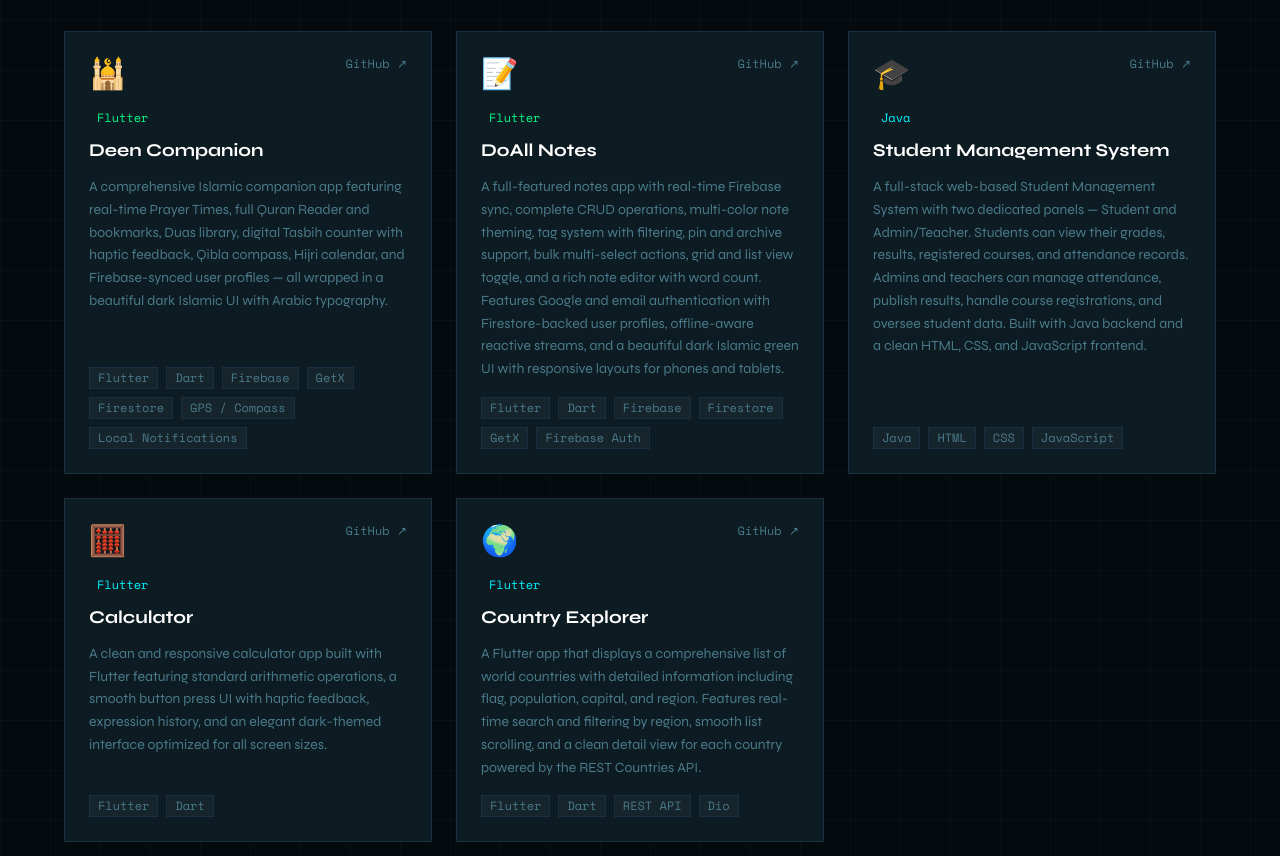
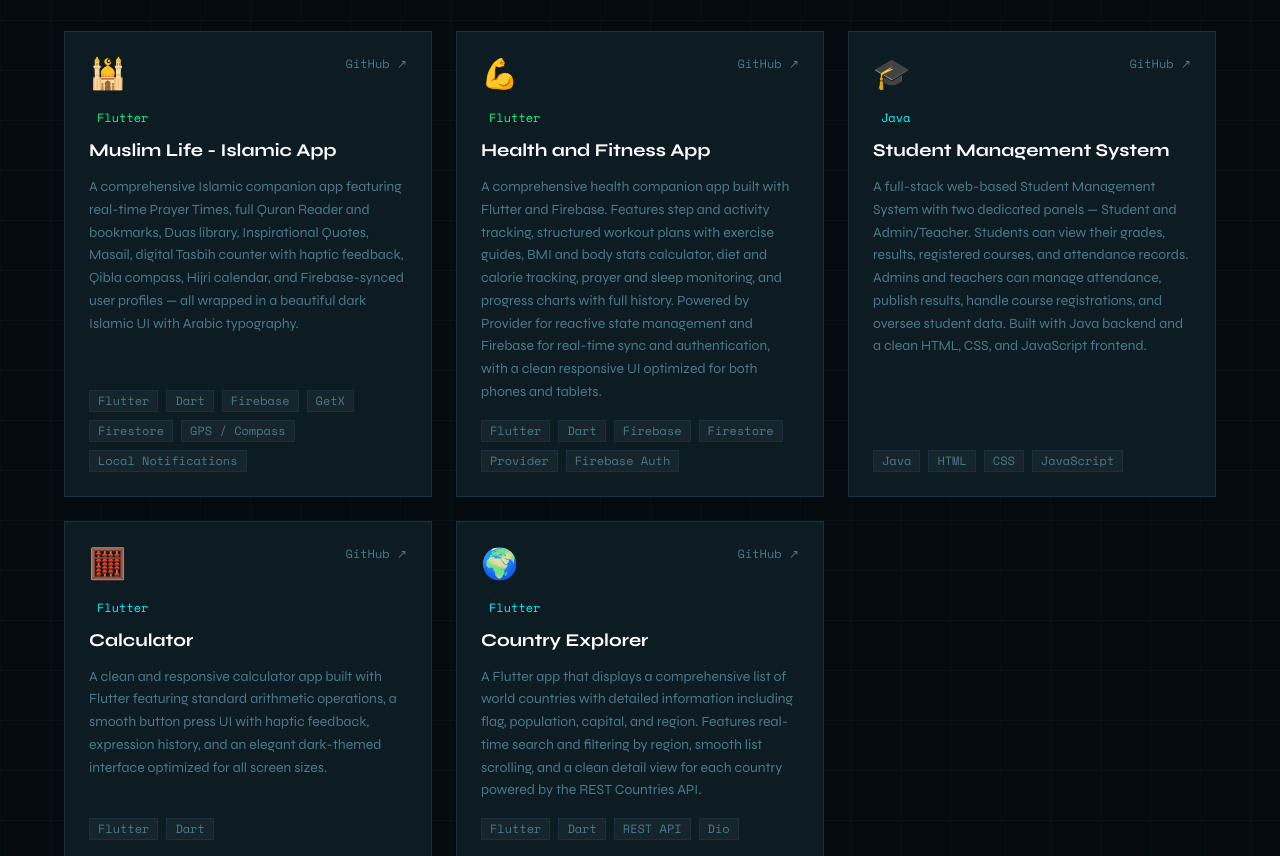
Before and after one commit to Faisal60177/portfolio, a React (Vite) app: page / in a window 1280 px wide. Shown: the part 3180-4036 px from the top of the page. Built offline with nearby package versions, Linux system fonts and the light colour scheme.

Commit message:
Initial commit

```diff
--- a/src/components/Projects.tsx
+++ b/src/components/Projects.tsx
@@ -3,10 +3,10 @@ import { useState } from 'react'
 const projects = [
     {
         id: 1,
-        title: 'Deen Companion',
+        title: 'Muslim Life - Islamic App',
         category: 'Flutter',
         description:
-            'A comprehensive Islamic companion app featuring real-time Prayer Times, full Quran Reader and bookmarks, Duas library, digital Tasbih counter with haptic feedback, Qibla compass, Hijri calendar, and Firebase-synced user profiles — all wrapped in a beautiful dark Islamic UI with Arabic typography.',
+            'A comprehensive Islamic companion app featuring real-time Prayer Times, full Quran Reader and bookmarks, Duas library, Inspirational Quotes, Masail, digital Tasbih counter with haptic feedback, Qibla compass, Hijri calendar, and Firebase-synced user profiles — all wrapped in a beautiful dark Islamic UI with Arabic typography.',
         tech: ['Flutter', 'Dart', 'Firebase', 'GetX', 'Firestore', 'GPS / Compass', 'Local Notifications'],
         github: 'https://github.com/Faisal60177/islami_app/tree/update_1',
         demo: '#',
@@ -17,15 +17,15 @@ const projects = [
 
     {
         id: 2,
-        title: 'DoAll Notes',
+        title: 'Health and Fitness App',
         category: 'Flutter',
         description:
-            'A full-featured notes app with real-time Firebase sync, complete CRUD operations, multi-color note theming, tag system with filtering, pin and archive support, bulk multi-select actions, grid and list view toggle, and a rich note editor with word count. Features Google and email authentication with Firestore-backed user profiles, offline-aware reactive streams, and a beautiful dark Islamic green UI with responsive layouts for phones and tablets.',
-        tech: ['Flutter', 'Dart', 'Firebase', 'Firestore', 'GetX', 'Firebase Auth'],
-        github: 'https://github.com/Faisal60177/DO_ALL_NOTES',
+            'A comprehensive health companion app built with Flutter and Firebase. Features step and activity tracking, structured workout plans with exercise guides, BMI and body stats calculator, diet and calorie tracking, prayer and sleep monitoring, and progress charts with full history. Powered by Provider for reactive state management and Firebase for real-time sync and authentication, with a clean responsive UI optimized for both phones and tablets.',
+        tech: ['Flutter', 'Dart', 'Firebase', 'Firestore', 'Provider', 'Firebase Auth'],
+        github: 'https://github.com/Faisal60177/health_and_fitness',
         demo: '#',
         color: 'var(--green)',
-        icon: '📝',
+        icon: '💪',
         featured: true,
     },
 
```
